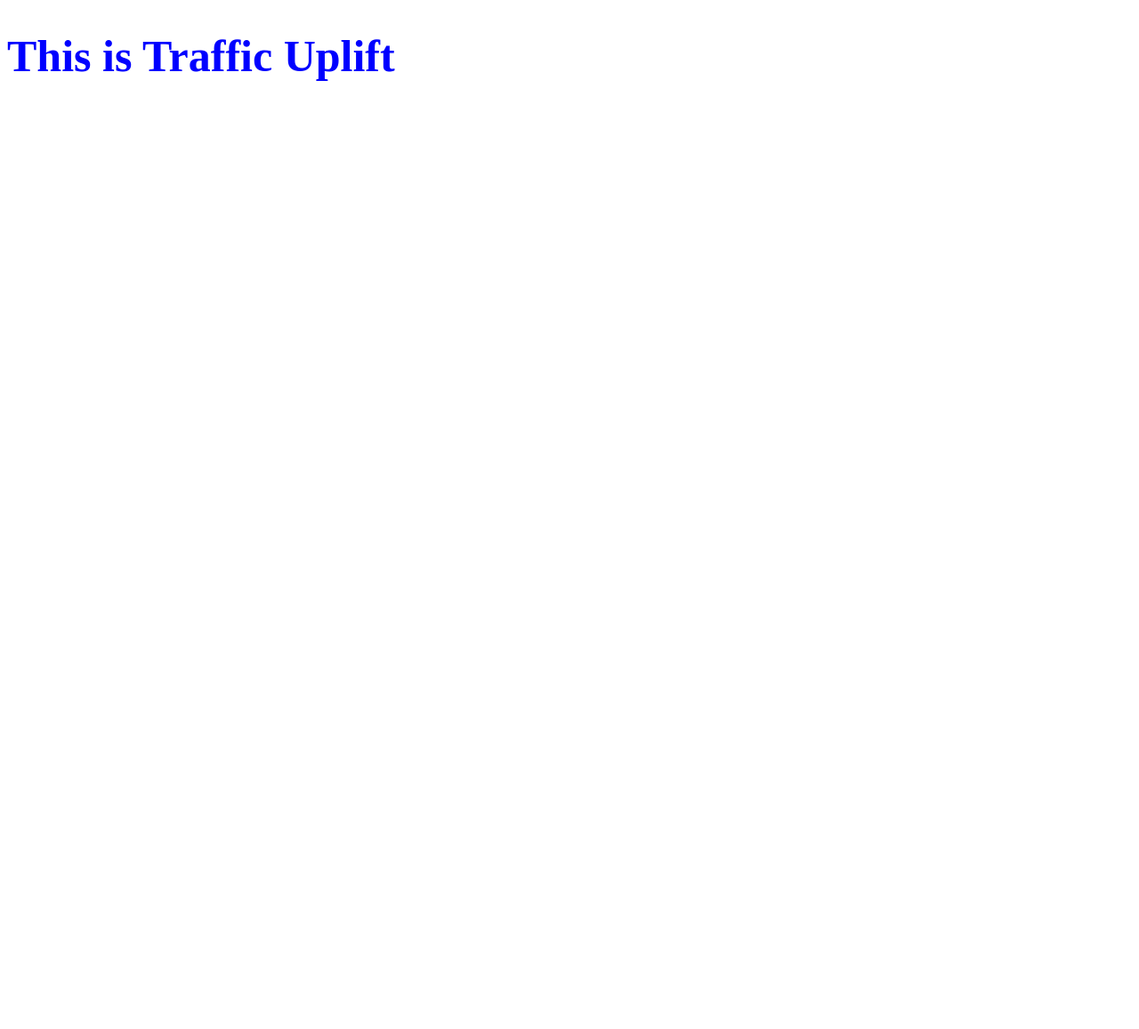
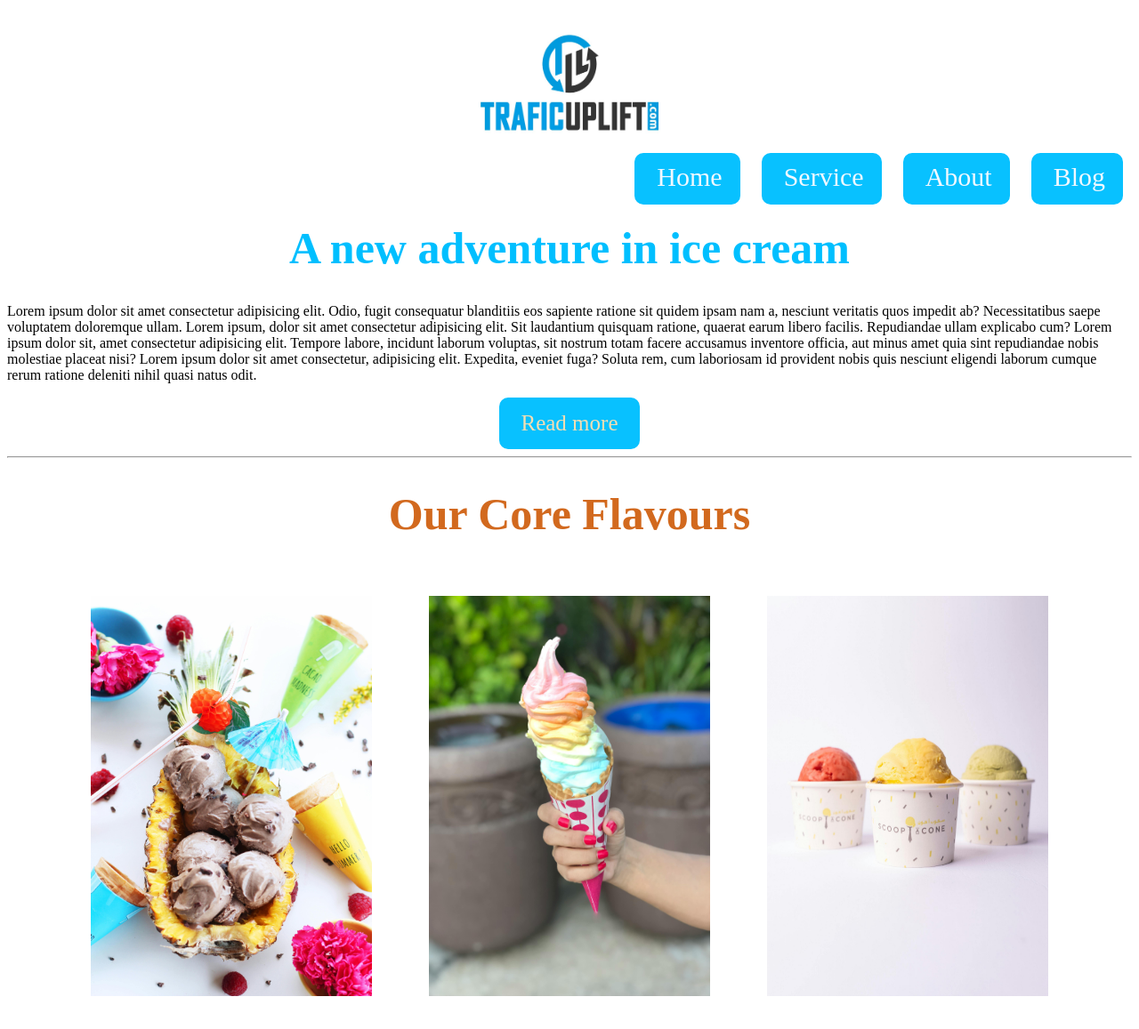
Before and after one commit to masumgaibandha/traffic-uplift, a plain HTML site: page index.html in a window 1280 px wide. Shown: the whole page at 89% size. Before the commit the page ends 800 px from the top, so only its background shows below. Drawn offline with Linux system fonts and the light colour scheme.

Commit message:
previous code added

```diff
--- a/index.html
+++ b/index.html
@@ -6,7 +6,37 @@
   <title>Traffic Uplift</title>
   <link rel="stylesheet" href="style/style.css">
 </head>
+
 <body>
-  <h1>This is Traffic Uplift</h1>
+  <div class="logo">
+    <img src="images/Main_logo.jpg">
+  </div>
+  <div class="menu">
+    <a href="https://trafficuplift.com" target="_blank">Home</a>
+    <a href="https://trafficuplift.com/services" target="_blank">Service</a>
+    <a href="https://trafficuplift.com/about-us"
+    target="_blank">About</a>
+    <a href="https://trafficuplift.com/blog/" target="_blank">Blog</a>
+  </div>
+
+  <h1>A new adventure in ice cream</h1>
+  <p>Lorem ipsum dolor sit amet consectetur adipisicing elit. Odio, fugit consequatur blanditiis eos sapiente  ratione sit quidem ipsam nam a, nesciunt veritatis quos impedit ab? Necessitatibus saepe voluptatem doloremque ullam. Lorem ipsum, dolor sit amet consectetur adipisicing elit. Sit laudantium quisquam ratione, quaerat earum libero facilis. Repudiandae ullam explicabo cum? Lorem ipsum dolor sit, amet consectetur adipisicing elit. Tempore labore, incidunt laborum voluptas, sit nostrum totam facere accusamus inventore officia, aut minus amet quia sint repudiandae nobis molestiae placeat nisi? Lorem ipsum dolor sit amet consectetur, adipisicing elit. Expedita, eveniet fuga? Soluta rem, cum laboriosam id provident nobis quis nesciunt eligendi laborum cumque rerum ratione deleniti nihil quasi natus odit.</p>
+
+  <div class="link-wrapper">
+    <a href="https://trafficuplift.com" target="_blank">Read more</a>
+
+  </div>
+
+  <hr>
+
+  <div class="image-gallary">
+      <h1 class="icecreamh">Our Core Flavours</h1>
+   <img src="images/ice-cream (1).jpg" alt="cream busket">
+   <img src="images/ice-cream (2).jpg" alt=" inc cream with hand">
+  <img src="images/images.jpg" alt="Ice reame in cup">
+   </div>
+
+
+
 </body>
 </html>
--- a/style/style.css
+++ b/style/style.css
@@ -1,4 +1,63 @@
 h1{
   font-size: 50px;
-  color: blue;
+  text-align: center;
+  color:deepskyblue;
 }
+
+.image-gallary img{
+    width: 25%;
+    height: 450px;
+    margin: 10px;
+    padding: 20px;
+
+}
+.image-gallary{
+  text-align: center;
+}
+
+.icecreamh{
+  color:chocolate
+}
+.link-wrapper{
+  text-align: center;
+}
+.link-wrapper a {
+   font-size: 25px;
+  background-color:#08C1FF;
+  padding: 15px 25px 15px 25px ;
+  border-radius: 10px;
+  text-decoration: none;
+  display: inline-block;
+  color: wheat
+}
+
+
+}
+p{
+  font-size: 25px;
+
+  font-family:'Gill Sans', 'Gill Sans MT', Calibri, 'Trebuchet MS', sans-serif;
+}
+
+
+.logo img{
+  width: 250px;
+  height: 150px;
+  margin: 10px;
+}
+.logo{
+  text-align: center;
+}
+.menu{
+  text-align: right;
+}
+
+.menu a{
+  background-color:#08C1FF;
+  padding: 10px 20px 15px 25px;
+  font-size: 30px;
+  color: aliceblue;
+  border-radius: 10px;
+  margin: 10px;
+  text-decoration: none;
+}
```
Also changed, not shown: images/Main_logo.jpg (added), images/ice-cream (1).jpg (added), images/ice-cream (2).jpg (added), images/ice-cream (3).jpg (added), images/ice-cream (4).jpg (added), images/images.jpg (added), images/logo.jpg (added).
